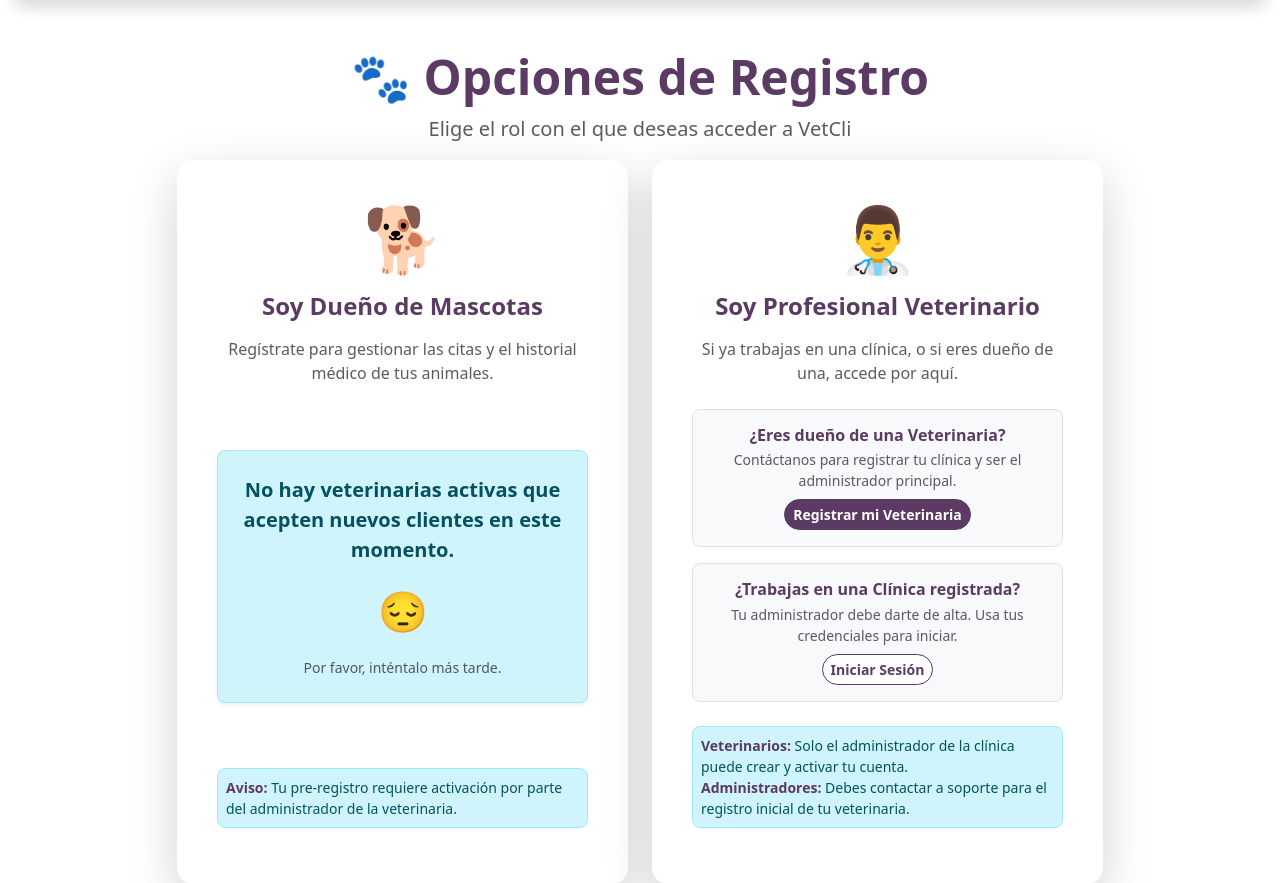
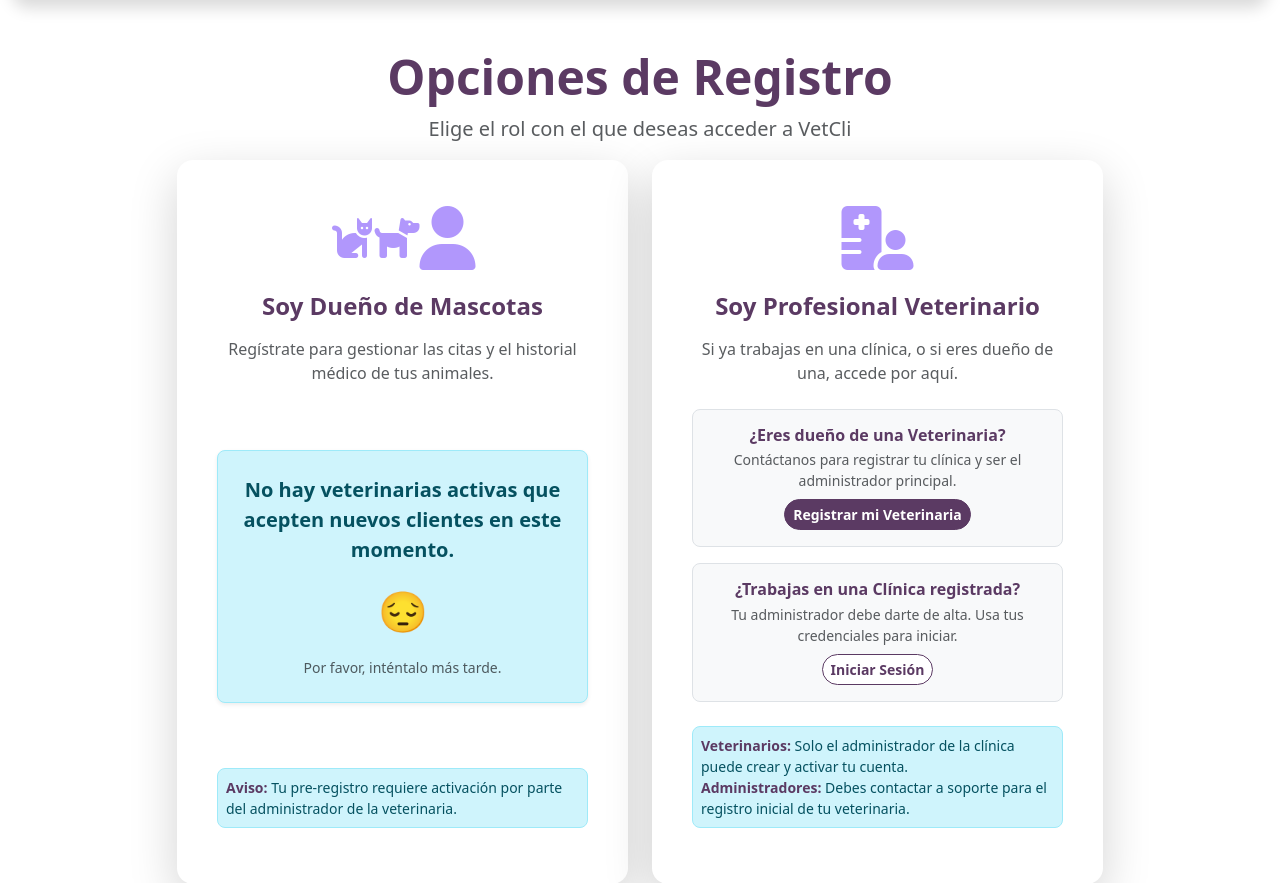
Before and after one commit to anto-lmna/sistema-vetcli, a Django app: page /accounts/registro/ in a window 1280 px wide. Shown: the part 97-980 px from the top of the page. Run offline with Django 5.2, Linux system fonts and the light colour scheme; data that the repository does not hold is empty; some libraries are stand-ins or nearby versions.

Commit message:
Agrega iconos

```diff
--- a/templates/accounts/registro_opciones.html
+++ b/templates/accounts/registro_opciones.html
@@ -7,7 +7,7 @@
 <div class="row justify-content-center mt-5 mb-5">
     <div class="col-md-12 col-lg-10">
         <div class="text-center">
-            <h1 class="display-5 fw-bold text-primary-dark">🐾 Opciones de Registro</h1>
+            <h1 class="display-5 fw-bold text-primary-dark"> Opciones de Registro</h1>
             <p class="lead text-muted">Elige el rol con el que deseas acceder a VetCli</p>
         </div>
 
@@ -16,7 +16,7 @@
             <div class="col-12 col-md-6 mb-4">
                 <div class="card h-100 p-4 shadow-lg border-0 rounded-4 text-center">
                     <div class="card-body d-flex flex-column">
-                        <span class="display-3 mb-3 d-block">🐕</span>
+                        <span class="display-3 mb-3 d-block"><i class="fa-solid fa-cat fa-2xs" style="color: #B197FC;"></i><i class="fa-solid fa-dog fa-2xs" style="color: #B197FC;"></i><i class="fa-solid fa-user" style="color: #B197FC;"></i></span>
                         <h4 class="card-title fw-bold text-primary-dark mb-3">Soy Dueño de Mascotas</h4>
 
                         <p class="card-text text-muted mb-2 mb-auto" id="seccion-cliente">
@@ -152,7 +152,7 @@
             <div class="col-12 col-md-6 mb-4">
                 <div class="card h-100 p-4 shadow-lg border-0 rounded-4 text-center">
                     <div class="card-body d-flex flex-column">
-                        <span class="display-3 mb-3 d-block">👨‍⚕️</span>
+                        <span class="display-3 mb-3 d-block"><i class="fa-solid fa-hospital-user" style="color: #B197FC;"></i></span>
                         <h4 class="card-title fw-bold text-primary-dark mb-3">Soy Profesional Veterinario</h4>
                         <p class="card-text text-muted mb-4 flex-grow-1">
                             Si ya trabajas en una clínica, o si eres dueño de una, accede por aquí.
```
